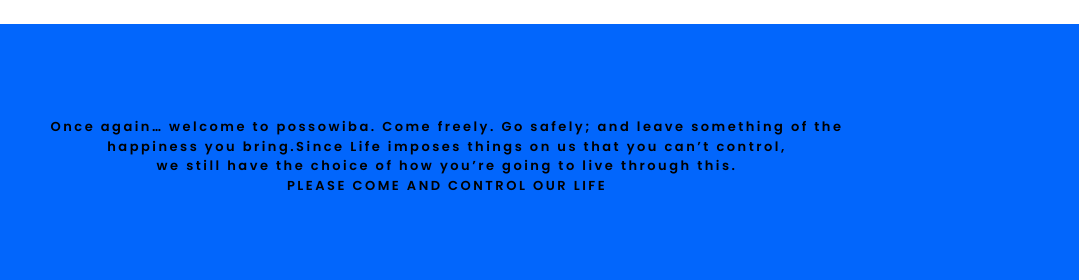
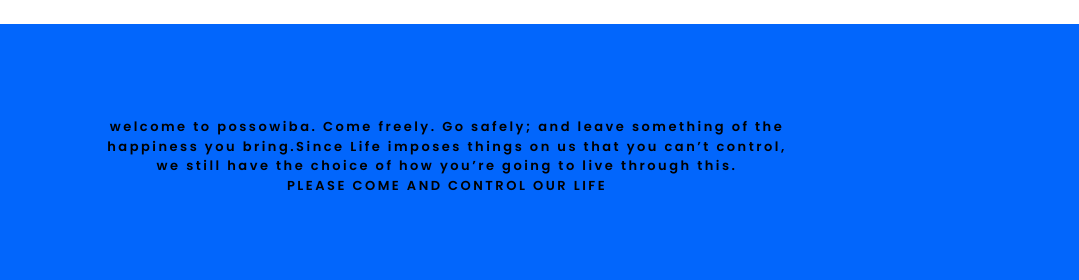
Before and after one commit to HAphrodis/possowiba, a plain HTML site: page index.html in a window 1280 px wide. Shown: the top 280 px of the page, 201-1280 px from the left. Drawn offline with nearby package versions, Linux system fonts and the light colour scheme.

Commit message:
Update index.html

```diff
--- a/index.html
+++ b/index.html
@@ -59,7 +59,7 @@
             <div class="content">
                 <h1>Hello</h1>
                 <h2>Welcome to possowiba</h2>
-                <p>Once again… welcome to possowiba. Come freely. Go safely;
+                <p>welcome to possowiba. Come freely. Go safely;
              and leave something of the <br>happiness you bring.Since Life imposes things on us that you can’t control,</br>
               we still have the choice of how you’re going to live through this.
               <span><br>PLEASE COME AND CONTROL OUR LIFE<br></span></p>
```
